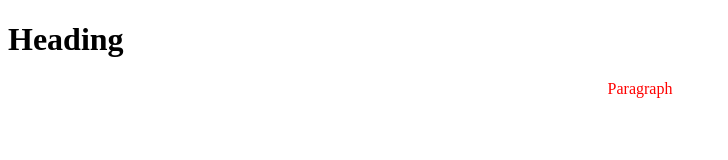
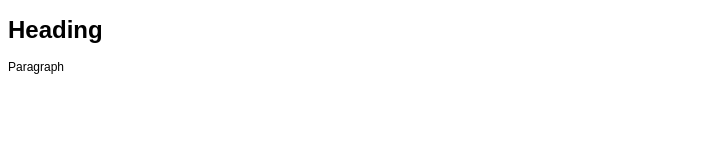
Before and after one commit to JShit/jshit.github.com, a plain HTML site: page index.html in a window 1280 px wide. Shown: the whole page, without its empty margins (0-728 px from the left). Drawn offline with Linux system fonts and the light colour scheme.

Commit message:
Update main.css

```diff
--- a/css/main.css
+++ b/css/main.css
@@ -1,4 +1,5 @@
-p {
-  color:red;
-  text-align:center;
+body
+{
+    font-family:arial; /* Font */
+    font-size:12px; /* Font Size */
 }
```
